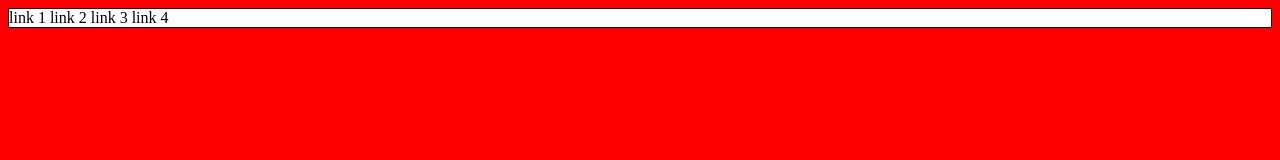
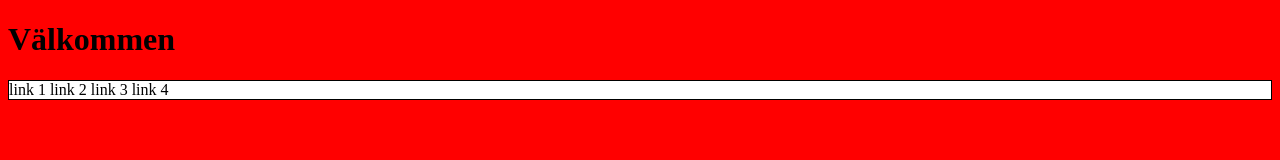
Before and after one commit to flabbert/grptwo, a plain HTML site: page index.html in a window 1280 px wide. Drawn offline with Linux system fonts and the light colour scheme.

Commit message:
added h1
added h1

```diff
--- a/index.html
+++ b/index.html
@@ -8,6 +8,7 @@
 
 </head>
 <body>
+    <h1>Välkommen</h1>
     <nav class="navigation">link 1 link 2 link 3 link 4</nav>
 </body>
 </html>
```
